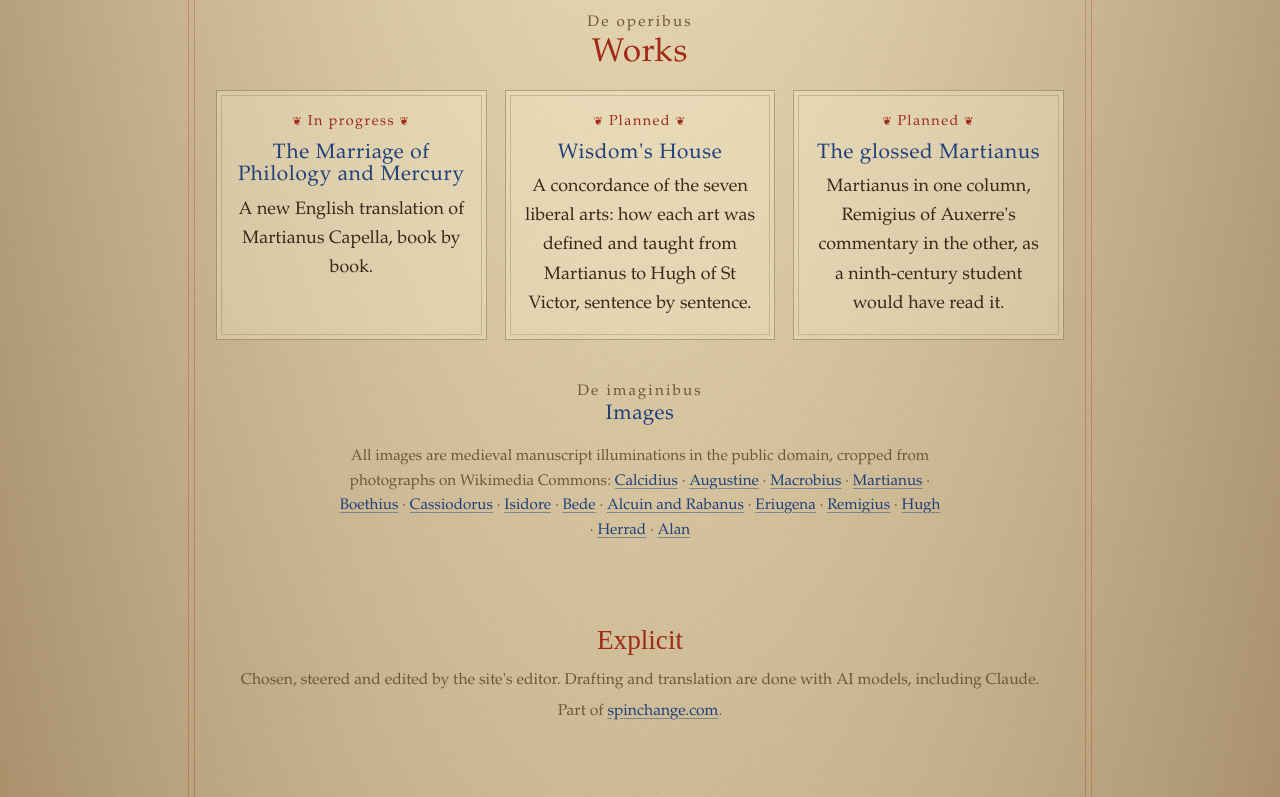
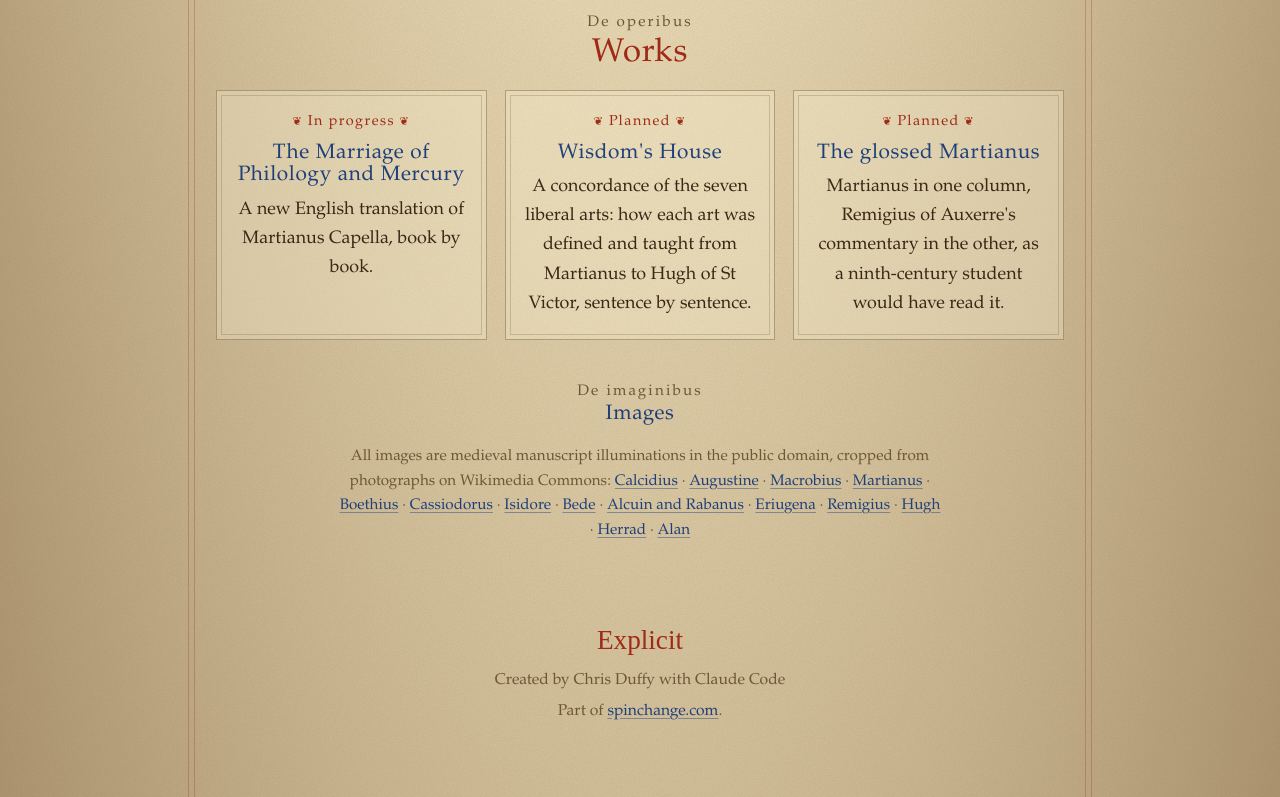
Before and after one commit to spinchange/mindsofthemiddleages, a plain HTML site: page index.html in a window 1280 px wide. Shown: the part 6140-6937 px from the top of the page. Drawn offline with Linux system fonts and the light colour scheme; a web font is replaced by a local one.

Commit message:
Footer: Created by Chris Duffy with Claude Code
Co-Authored-By: Claude Opus 5.5 <noreply@anthropic.com>

```diff
--- a/index.html
+++ b/index.html
@@ -238,7 +238,7 @@ footer .explicit{font-family:var(--display);font-size:1.7rem;color:var(--rubric)
 
 <footer>
   <span class="explicit">Explicit</span>
-  <span>Chosen, steered and edited by the site's editor. Drafting and translation are done with AI models, including Claude.</span>
+  <span>Created by Chris Duffy with Claude Code</span>
   <span>Part of <a href="https://spinchange.com/">spinchange.com</a>.</span>
 </footer>
 
```
